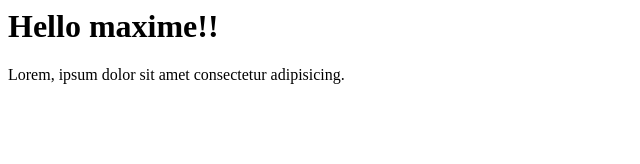
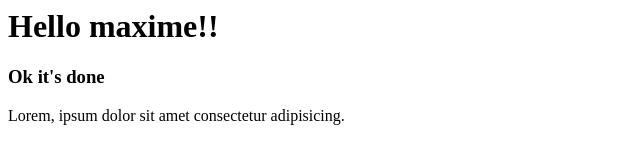
Before and after one commit to dev-mlk/automation-theme, a website: page public/index.html in a window 1280 px wide. Shown: the whole page, without its empty margins (0-640 px from the left). Drawn offline with Linux system fonts and the light colour scheme.

Commit message:
deployment

```diff
--- a/public/index.html
+++ b/public/index.html
@@ -2,5 +2,6 @@
     Hello maxime!!
 </h1>
 <div>
+    <h3>Ok it's done</h3>
     <p>Lorem, ipsum dolor sit amet consectetur adipisicing.</p>
 </div>
```
